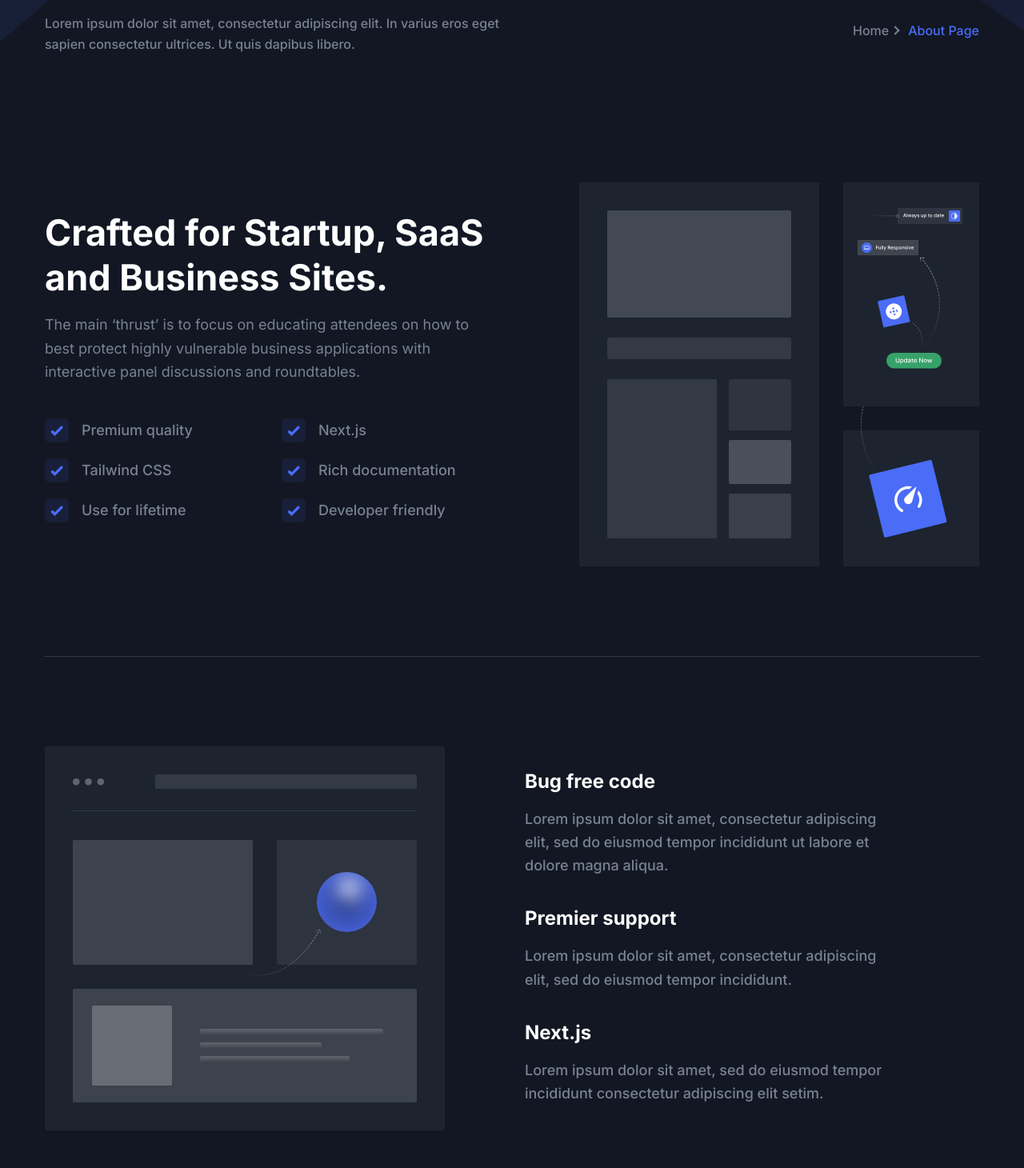
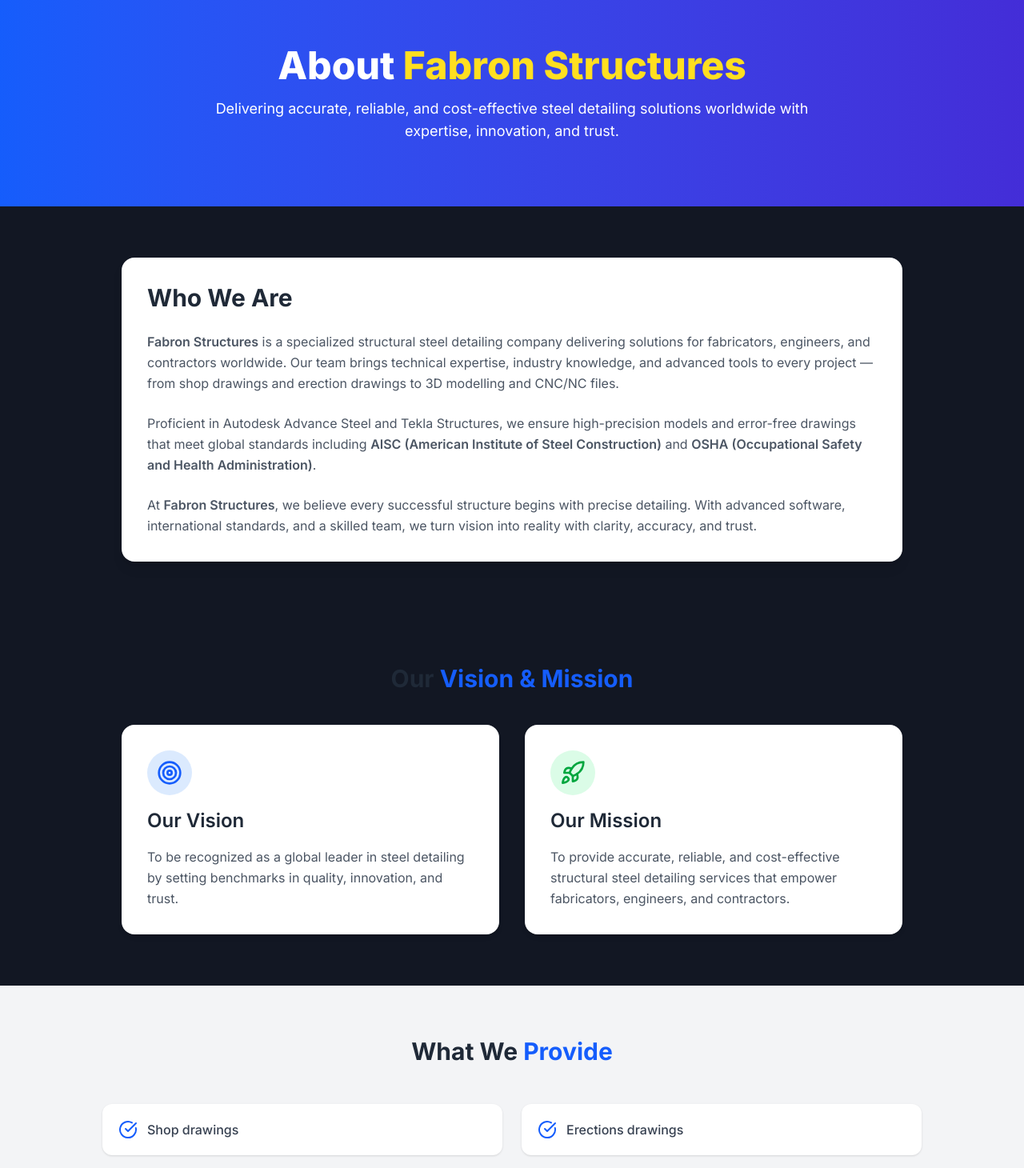
Before and after one commit to binodrawani/fabronstructures, a Next.js app: page /about in a window 1280 px wide. Shown: the part 190-1650 px from the top of the page at 80% size. Built offline with nearby package versions, Linux system fonts and the light colour scheme.

Commit message:
Changes: About us and header changes

```diff
--- a/src/app/about/page.tsx
+++ b/src/app/about/page.tsx
@@ -1,24 +1,172 @@
+"use client";
+
 import AboutSectionOne from "@/components/About/AboutSectionOne";
 import AboutSectionTwo from "@/components/About/AboutSectionTwo";
 import Breadcrumb from "@/components/Common/Breadcrumb";
+import { motion } from "framer-motion";
+import { CheckCircle, Target, Rocket } from "lucide-react";
 
 import { Metadata } from "next";
 
-export const metadata: Metadata = {
-  title: "About Page | Free Next.js Template for Startup and SaaS",
-  description: "This is About Page for Startup Nextjs Template",
-  // other metadata
-};
+
+const services = [
+  "Shop drawings",
+  "Erections drawings",
+  "Advanced bill of materials and KSS report",
+  "Field/shop Bolt List Reports / point-to-point bolt List",
+  "CNC, DXF Files, CAD Files",
+  "Customize drawing title blocks and reports",
+  "3D IFC model",
+];
 
 const AboutPage = () => {
   return (
     <>
-      <Breadcrumb
-        pageName="About Page"
-        description="Lorem ipsum dolor sit amet, consectetur adipiscing elit. In varius eros eget sapien consectetur ultrices. Ut quis dapibus libero."
-      />
-      <AboutSectionOne />
-      <AboutSectionTwo />
+      <div className="min-h-screen py-42 ">
+      {/* Hero Banner */}
+      <section className="relative bg-gradient-to-r from-blue-600 to-indigo-700 text-white py-20 px-6 text-center">
+        <motion.h1
+          initial={{ opacity: 0, y: 50 }}
+          animate={{ opacity: 1, y: 0 }}
+          transition={{ duration: 0.8 }}
+          className="text-5xl font-extrabold mb-4"
+        >
+          About <span className="text-yellow-300">Fabron Structures</span>
+        </motion.h1>
+        <motion.p
+          initial={{ opacity: 0 }}
+          animate={{ opacity: 1 }}
+          transition={{ delay: 0.4, duration: 0.8 }}
+          className="text-lg max-w-3xl mx-auto"
+        >
+          Delivering accurate, reliable, and cost-effective steel detailing
+          solutions worldwide with expertise, innovation, and trust.
+        </motion.p>
+      </section>
+
+      {/* Company Intro */}
+      <section className="max-w-5xl mx-auto py-16 px-6">
+        <motion.div
+          initial={{ opacity: 0, y: 40 }}
+          whileInView={{ opacity: 1, y: 0 }}
+          transition={{ duration: 0.6 }}
+          viewport={{ once: true }}
+          className="bg-white shadow-lg rounded-2xl p-8"
+        >
+          <h2 className="text-3xl font-bold text-gray-800 mb-6">Who We Are</h2>
+          <p className="text-gray-600 leading-relaxed mb-6">
+            <span className="font-semibold">Fabron Structures</span> is a
+            specialized structural steel detailing company delivering solutions
+            for fabricators, engineers, and contractors worldwide. Our team
+            brings technical expertise, industry knowledge, and advanced tools
+            to every project — from shop drawings and erection drawings to 3D
+            modelling and CNC/NC files.
+          </p>
+          <p className="text-gray-600 leading-relaxed mb-6">
+            Proficient in Autodesk Advance Steel and Tekla Structures, we ensure
+            high-precision models and error-free drawings that meet global
+            standards including{" "}
+            <span className="font-semibold">
+              AISC (American Institute of Steel Construction)
+            </span>{" "}
+            and{" "}
+            <span className="font-semibold">
+              OSHA (Occupational Safety and Health Administration)
+            </span>
+            .
+          </p>
+          <p className="text-gray-600 leading-relaxed">
+            At <span className="font-semibold">Fabron Structures</span>, we
+            believe every successful structure begins with precise detailing.
+            With advanced software, international standards, and a skilled team,
+            we turn vision into reality with clarity, accuracy, and trust.
+          </p>
+        </motion.div>
+      </section>
+
+      <section className="max-w-5xl mx-auto py-16 px-6">
+      <h2 className="text-3xl font-bold text-center text-gray-800 mb-10">
+        Our <span className="text-blue-600">Vision & Mission</span>
+      </h2>
+
+      <div className="grid grid-cols-1 md:grid-cols-2 gap-8">
+        {/* Vision */}
+        <motion.div
+          initial={{ opacity: 0, y: 50 }}
+          whileInView={{ opacity: 1, y: 0 }}
+          transition={{ duration: 0.6 }}
+          viewport={{ once: true }}
+          whileHover={{ scale: 1.05 }}
+          className="bg-white p-8 rounded-2xl shadow-md hover:shadow-lg transition"
+        >
+          <motion.div
+            whileHover={{ rotate: 10, scale: 1.2 }}
+            className="flex items-center justify-center w-14 h-14 rounded-full bg-blue-100 mb-4"
+          >
+            <Target className="text-blue-600 w-8 h-8" />
+          </motion.div>
+          <h3 className="text-2xl font-semibold text-gray-800 mb-4">
+            Our Vision
+          </h3>
+          <p className="text-gray-600 leading-relaxed">
+            To be recognized as a global leader in steel detailing by setting
+            benchmarks in quality, innovation, and trust.
+          </p>
+        </motion.div>
+
+        {/* Mission */}
+        <motion.div
+          initial={{ opacity: 0, y: 50 }}
+          whileInView={{ opacity: 1, y: 0 }}
+          transition={{ duration: 0.6, delay: 0.2 }}
+          viewport={{ once: true }}
+          whileHover={{ scale: 1.05 }}
+          className="bg-white p-8 rounded-2xl shadow-md hover:shadow-lg transition"
+        >
+          <motion.div
+            whileHover={{ rotate: -10, scale: 1.2 }}
+            className="flex items-center justify-center w-14 h-14 rounded-full bg-green-100 mb-4"
+          >
+            <Rocket className="text-green-600 w-8 h-8" />
+          </motion.div>
+          <h3 className="text-2xl font-semibold text-gray-800 mb-4">
+            Our Mission
+          </h3>
+          <p className="text-gray-600 leading-relaxed">
+            To provide accurate, reliable, and cost-effective structural steel
+            detailing services that empower fabricators, engineers, and
+            contractors.
+          </p>
+        </motion.div>
+      </div>
+    </section>
+
+
+      {/* Services Section */}
+      <section className="bg-gray-100 py-16 px-6">
+        <div className="max-w-5xl mx-auto">
+          <h2 className="text-3xl font-bold text-center text-gray-800 mb-12">
+            What We <span className="text-blue-600">Provide</span>
+          </h2>
+          <div className="grid grid-cols-1 md:grid-cols-2 gap-6">
+            {services.map((service, index) => (
+              <motion.div
+                key={index}
+                initial={{ opacity: 0, y: 40 }}
+                whileInView={{ opacity: 1, y: 0 }}
+                transition={{ duration: 0.5, delay: index * 0.1 }}
+                viewport={{ once: true }}
+                whileHover={{ scale: 1.05 }}
+                className="flex items-start gap-3 p-5 bg-white rounded-xl shadow-sm hover:shadow-md transition"
+              >
+                <CheckCircle className="text-blue-600 w-6 h-6 flex-shrink-0" />
+                <p className="text-gray-700 font-medium">{service}</p>
+              </motion.div>
+            ))}
+          </div>
+        </div>
+      </section>
+    </div>
     </>
   );
 };
--- a/src/components/Header/index.tsx
+++ b/src/components/Header/index.tsx
@@ -5,6 +5,7 @@
 import { useEffect, useState } from "react";
 import ThemeToggler from "./ThemeToggler";
 import menuData from "./menuData";
+import AboutPage from "@/app/about/page";
 
 const Header = () => {
   // Navbar toggle
@@ -94,10 +95,10 @@
                 >
                   <ul className="block lg:flex lg:space-x-12">
                     <li>
-                      <Link href="">Home</Link>
+                      <Link href="/">Home</Link>
                     </li>
                     <li>
-                      <Link href="">About Us</Link>
+                      <Link href="/about">About Us</Link>
                     </li>
                     <li>
                       <Link href="">Portfolio</Link>
```
